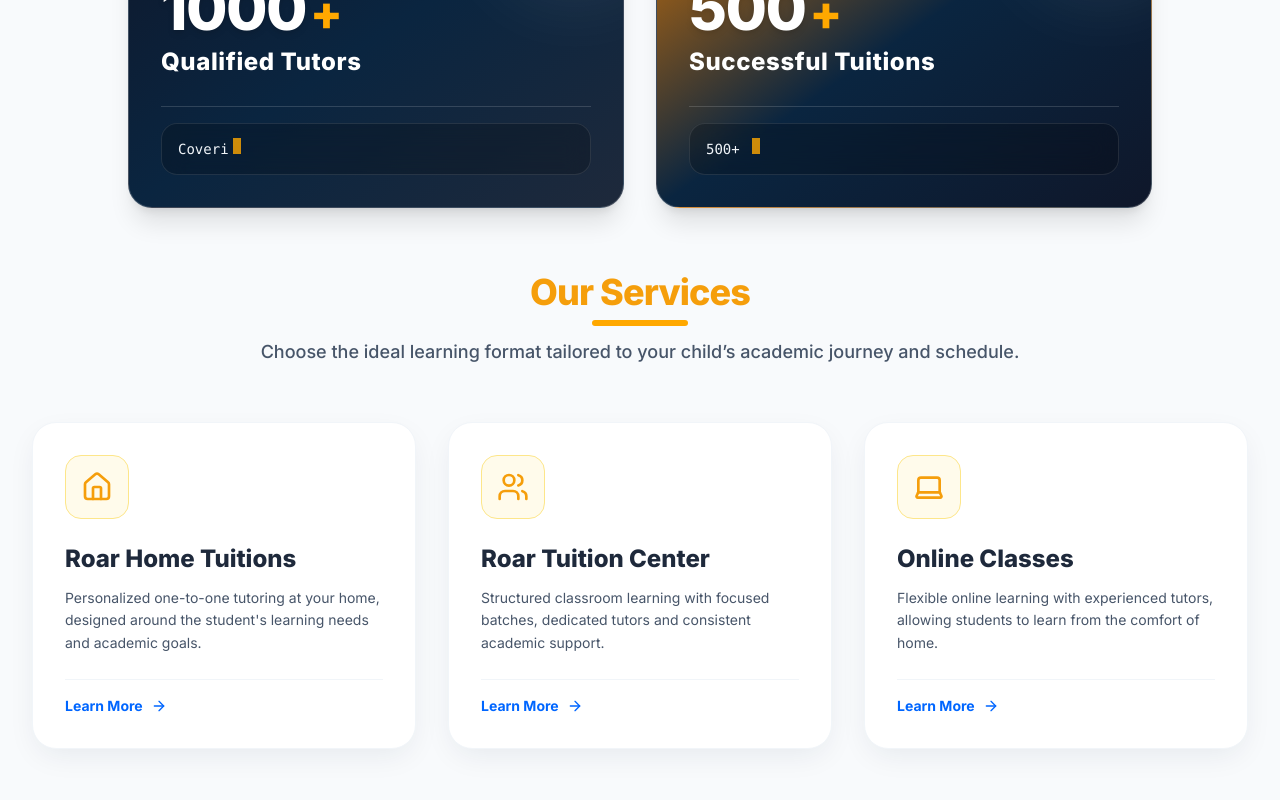
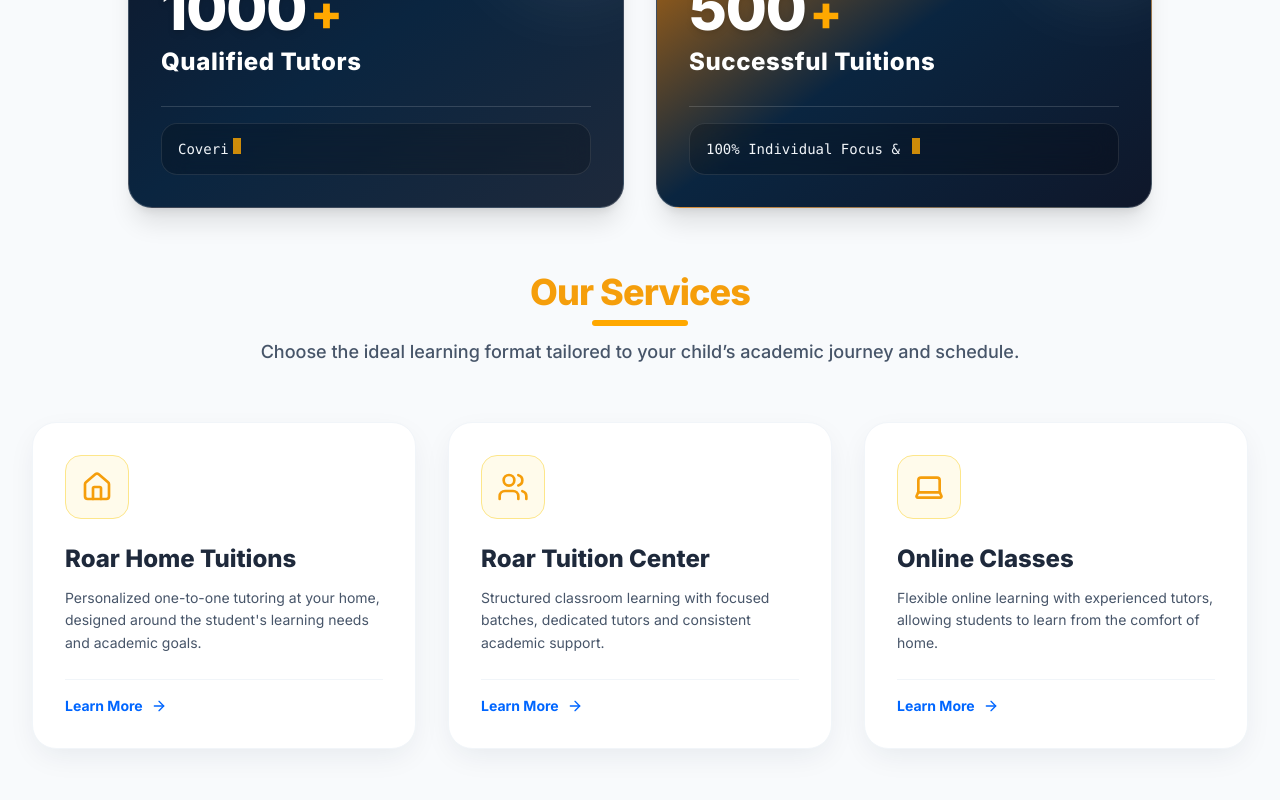
Before and after one commit to shaikmuzammil2905/roarups, a React (Vite) app: page / in a window 1280 px wide. Shown: the part 1176-1976 px from the top of the page. Built offline with nearby package versions, Linux system fonts and the light colour scheme; no server answers; the database is empty.

Commit message:
Remove across Hyderabad from services stats section

```diff
--- a/src/components/sections/ServicesTypingStats.tsx
+++ b/src/components/sections/ServicesTypingStats.tsx
@@ -162,7 +162,7 @@ export const ServicesTypingStats: React.FC = () => {
           badgeText="Proven Results"
           gradientClass="bg-gradient-to-br from-amber-600 via-roar-navy to-slate-900"
           typingPhrases={[
-            '500+ Successful Tuitions Delivered across Hyderabad',
+            '500+ Successful Tuitions Delivered',
             '100% Individual Focus & Custom Study Plans',
             'High Marks in Board & Intermediate Exams'
           ]}
```
